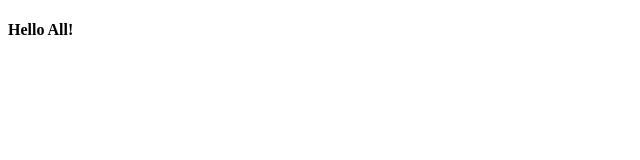
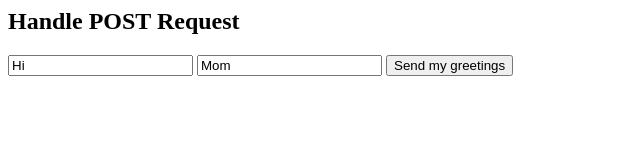
Before and after one commit to varunited/Nodejs-Http-Server, a website: page public/index.html in a window 1280 px wide. Shown: the whole page, without its empty margins (0-640 px from the left). Drawn offline with Linux system fonts and the light colour scheme.

Commit message:
Updates server.js

```diff
--- a/public/index.html
+++ b/public/index.html
@@ -1,9 +1,12 @@
-<!doctype html>
 <html>
-    <head>
-        <title>Index Page</title>
-    </head>
-    <body>
-        <h4>Hello All!</h4>
-    </body>
+<head><title>Little Boy</title> <meta charset="utf-8"> </head>
+<body>
+  <h2>Handle POST Request</h2>
+
+    <form action="./temp/test.html" method="post"  >
+        <input name="say" value="Hi">
+        <input name="to" value="Mom">
+        <button>Send my greetings</button>
+    </form>
+</body>
 </html>
```
Also changed, not shown: server.js (+0 -16 lines).
